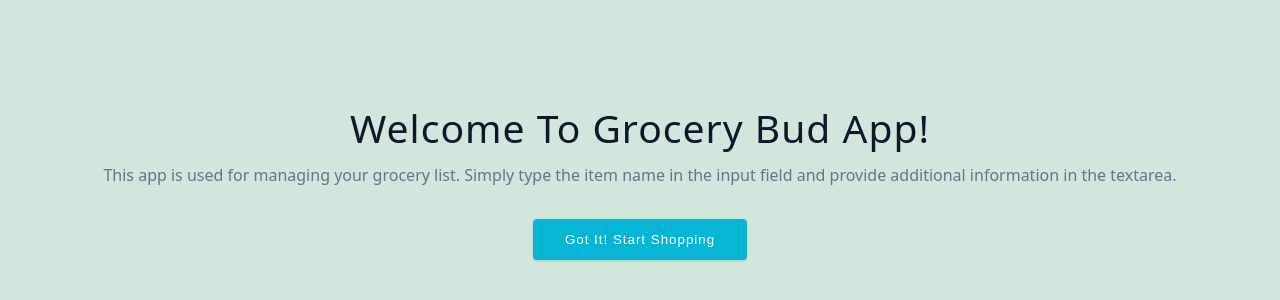
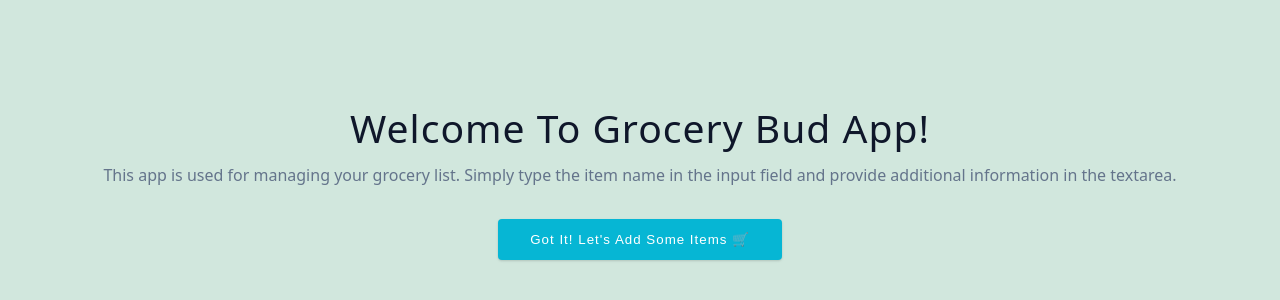
Before and after one commit to AbdullahKhanorakzai/grocery-bud-v1, a React (Vite) app: page / in a window 1280 px wide. Shown: the part 52-352 px from the top of the page. Built offline with nearby package versions, Linux system fonts and the light colour scheme.

Commit message:
modify btn text

```diff
--- a/src/InfoAboutApp.jsx
+++ b/src/InfoAboutApp.jsx
@@ -32,7 +32,7 @@ function infoAboutApp({ editItems, items }) {
             className="btn"
             style={{ padding: ".8rem 2rem" }}
           >
-            Got it! Start Shopping
+            Got it! Let's Add Some Items 🛒
           </button>
         </div>
       )}
```
